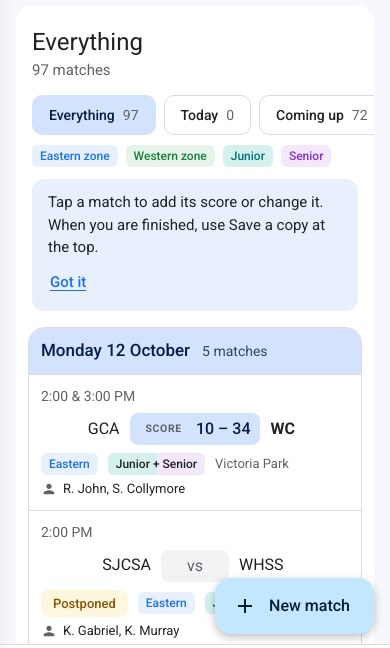
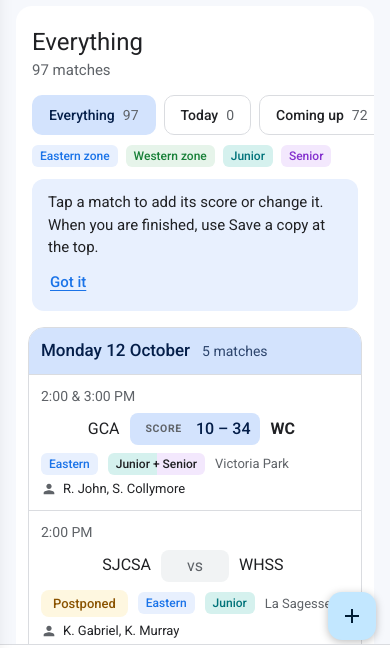
Before and after one commit to Darkbrad1/netball-scorebook, a plain HTML site: page index.html in a window 390 px wide. Shown: the part 124-772 px from the top of the page. Drawn offline with nearby package versions, Linux system fonts and the light colour scheme.

Commit message:
Smaller add button on phones

```diff
--- a/index.html
+++ b/index.html
@@ -398,7 +398,8 @@ details.more .full{grid-column:1 / -1}
   .bnav .ic{width:24px; height:24px; padding:4px 16px; box-sizing:content-box; border-radius:16px}
   .bnav button[aria-current="page"]{color:var(--ink)}
   .bnav button[aria-current="page"] .ic{background:var(--primary-soft); color:var(--on-soft)}
-  .mfab{display:inline-flex; position:fixed; margin:0; right:calc(16px + env(safe-area-inset-right,0px)); bottom:calc(86px + env(safe-area-inset-bottom,0px)); z-index:24; box-shadow:0 3px 10px rgba(0,0,0,.25)}
+  .mfab{display:grid; place-items:center; position:fixed; margin:0; padding:0; width:48px; height:48px; border-radius:14px; right:calc(14px + env(safe-area-inset-right,0px)); bottom:calc(80px + env(safe-area-inset-bottom,0px)); z-index:24; box-shadow:0 2px 8px rgba(0,0,0,.25)}
+  .mfab .ic{width:24px; height:24px}
   .layout{padding-bottom:calc(150px + env(safe-area-inset-bottom,0px))}
   .toast{bottom:calc(92px + env(safe-area-inset-bottom,0px))}
   .nav .fab{display:none}
@@ -536,7 +537,7 @@ details.more .full{grid-column:1 / -1}
     </main>
 
     <nav class="bnav" id="bnav" aria-label="Screens"></nav>
-    <button class="fab mfab" id="mAdd" type="button"><svg class="ic" viewBox="0 0 24 24" aria-hidden="true"><path d="M19 13h-6v6h-2v-6H5v-2h6V5h2v6h6v2z"/></svg>New match</button>
+    <button class="fab mfab" id="mAdd" type="button" aria-label="New match" title="New match"><svg class="ic" viewBox="0 0 24 24" aria-hidden="true"><path d="M19 13h-6v6h-2v-6H5v-2h6V5h2v6h6v2z"/></svg></button>
     <aside class="detail" id="detail" aria-label="Match details"><div id="sheet" role="dialog" aria-labelledby="sheetTitle"></div></aside>
   </div>
 </div>
```
